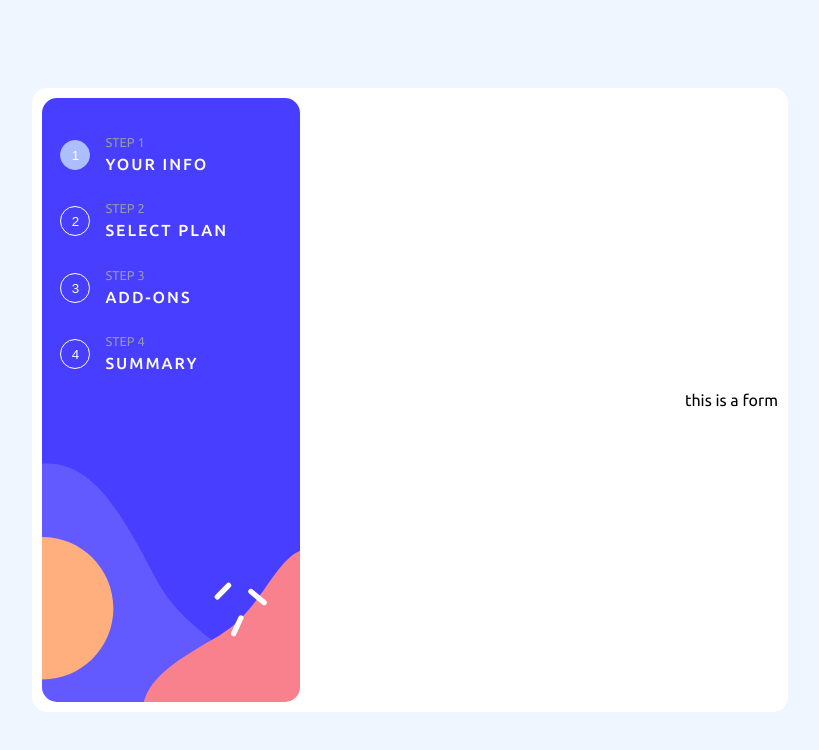
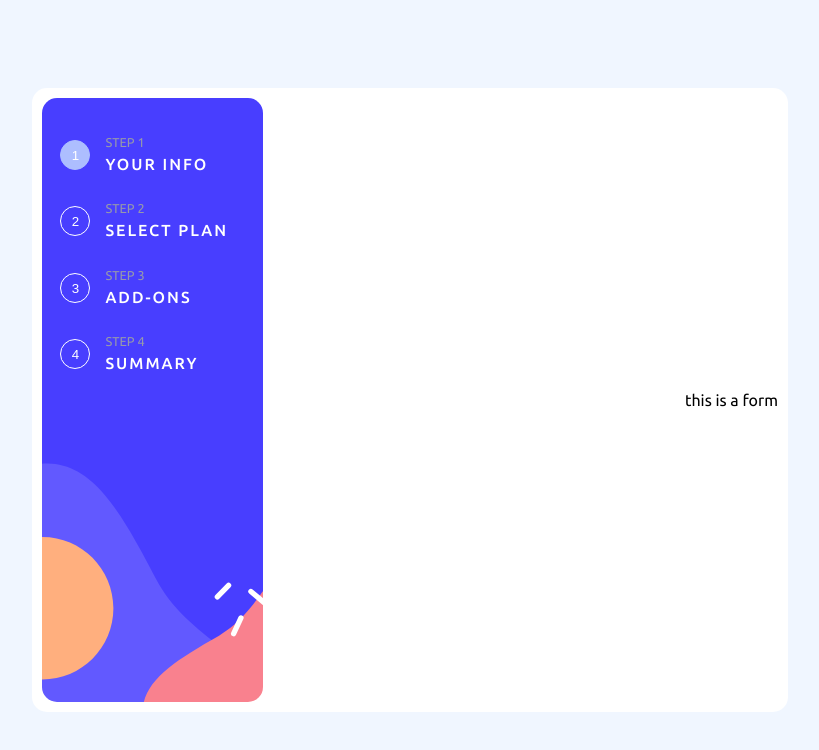
Before and after one commit to SomtoJF/Multi-step-form, a React (Vite) app: page / in a window 1280 px wide. Shown: the top 750 px of the page, without its empty margins (230-1049 px from the left). Built offline with nearby package versions, Linux system fonts and the light colour scheme.

Commit message:
resize side-bar

```diff
--- a/src/styles/SideBar.sass
+++ b/src/styles/SideBar.sass
@@ -1,7 +1,7 @@
 @use "../index"
 
 #side-bar
-    width: 35%
+    width: 30%
     height: 100%
     background-image: url("../assets/bg-sidebar-desktop.svg")
     background-repeat: no-repeat
```
